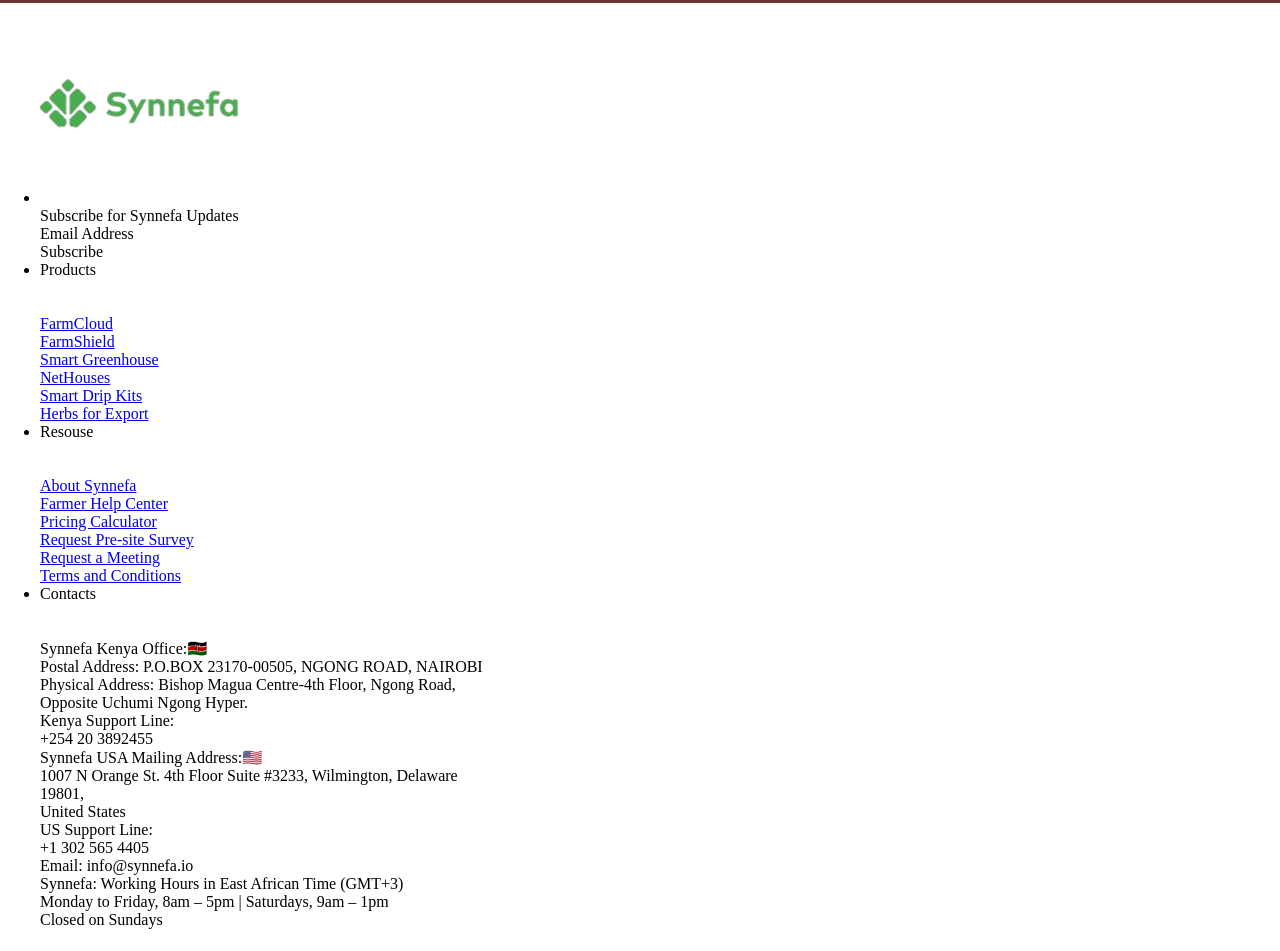
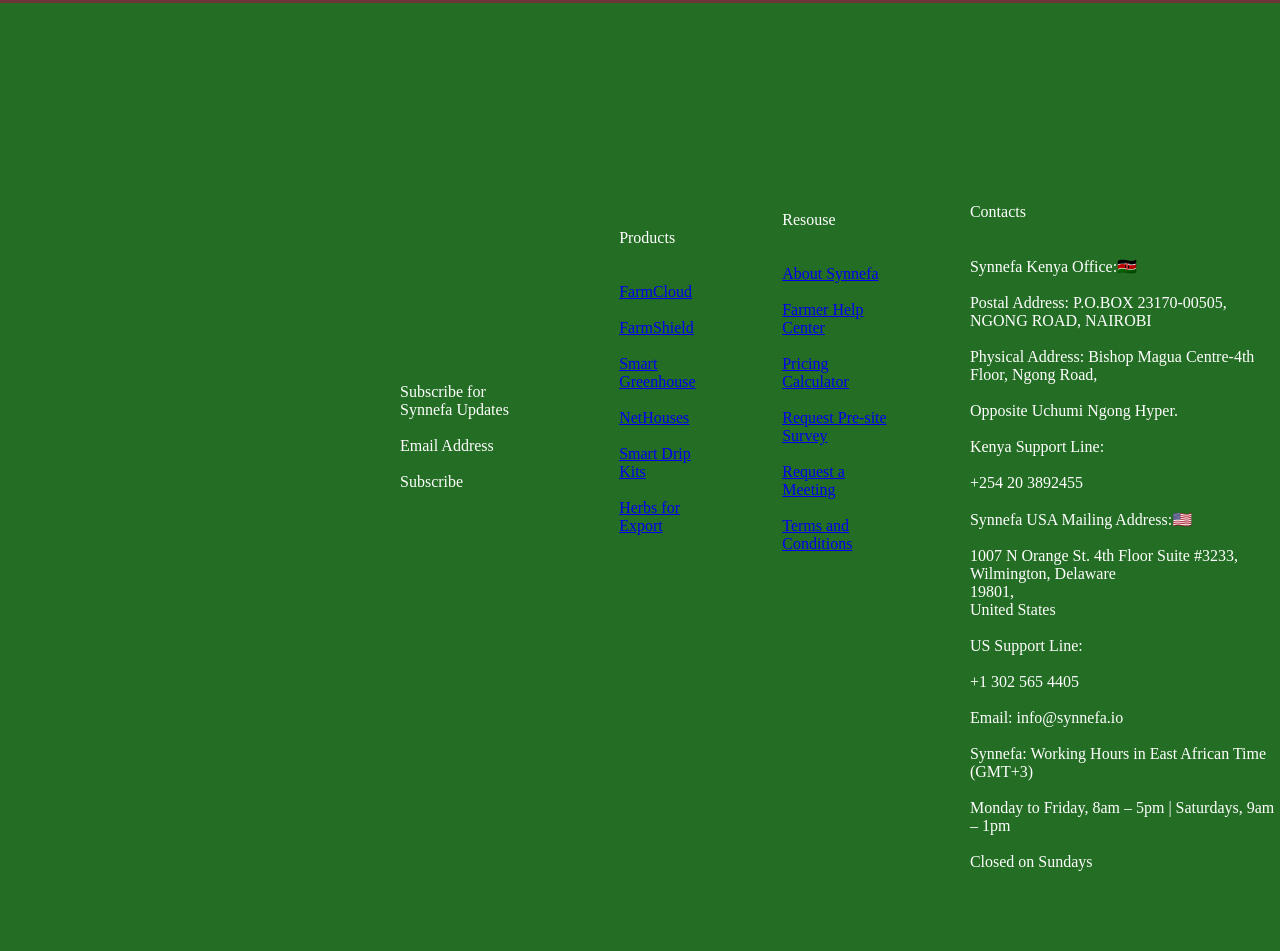
Before and after one commit to shis-ia/Synnefa, a plain HTML site: page index.html in a window 1280 px wide. Shown: the part 7983-8934 px from the top of the page. Before the commit the page ends 8912 px from the top, so only its background shows below. Drawn offline with Linux system fonts and the light colour scheme.

Commit message:
list styling

```diff
--- a/index.html
+++ b/index.html
@@ -135,7 +135,8 @@
                 <li class="button1"><span class="sub1">Screenhouses</span> <br><br>
                     To us buying a screenhouse is a <br>partnership that ensures we provide <br>farming solutions to
                     help you
-                        succeed and <br>grow. <br><span class="sublink"><br><a href="#" class="link9">Learn more</a></span></li>
+                    succeed and <br>grow. <br><span class="sublink"><br><a href="#" class="link9">Learn more</a></span>
+                </li>
                 <li class="button1"><span class="sub1">NetHouses</span><br><br>
                     The Synnefa net houses are designed to <br>provide a durable space to grow your <br>
                     vegetables,flowers and
@@ -145,7 +146,8 @@
                     Our drip irrigation kits are designed to <br> provide a durable space to grow your
                     <br>vegetables, flowers
                     and fruits all year <br>round. <b></b><span class="sublink"><br><a href="#" class="link9">Learn
-                                more</a></span></li>
+                            more</a></span>
+                </li>
             </ul>
 
         </div>
@@ -178,7 +180,8 @@
 
         <div class="part10">
             <p><span class="paragraph15">Edward - Njeri</span> <br> <span class="lineSpan6">Farmer</span></p>
-            <p class="paragraph16"><span class="subparagraph">“My recommendation to other farmers is <br>to apply the Synnefa technology which
+            <p class="paragraph16"><span class="subparagraph">“My recommendation to other farmers is <br>to apply the
+                    Synnefa technology which
                     <br>shall see them go
                     far in terms of <br>production, quantity, and quality.”</span>
             </p>
@@ -240,29 +243,39 @@
                 sales@synnefa.io
             </p>
         </div>
-        <div>
-            <ul>
-                <li><img src="synnefa.png" alt=""><br>Subscribe for Synnefa Updates <br><span>Email Address</span> <br>
-                <span>Subscribe</span></li>
-                <li>Products<br><br><br><a href="#">FarmCloud</a><br><a href="#">FarmShield</a>
-                <br><a href="#">Smart Greenhouse</a><br> <a href="#">NetHouses</a><br><a href="#">Smart Drip Kits</a>
-            <br><a href="#">Herbs for Export</a></li>
-            <li>Resouse <br><br><br><a href="#">About Synnefa</a><br><a href="#">Farmer Help Center</a><br><a href="#">
-                Pricing Calculator</a><br><a href="#">Request Pre-site Survey</a><br><a href="#">Request a Meeting</a>
-            <br><a href="#">Terms and Conditions</a></li>
-            <li>Contacts <br><br><br><span>Synnefa Kenya Office:🇰🇪</span><br>Postal Address: P.O.BOX 23170-00505, NGONG ROAD, NAIROBI <br>
-                Physical Address: Bishop Magua Centre-4th Floor, Ngong Road, <br> Opposite Uchumi Ngong Hyper. <br>
-                <span>Kenya Support Line:</span> <br>
-                +254 20 3892455 <br>
-                <span>Synnefa USA Mailing Address:🇺🇸</span><br>
-                1007 N Orange St. 4th Floor  Suite #3233, Wilmington, Delaware <br>19801,<br>
-                United States <br>
-                <span>US Support Line:</span><br>
-                +1 302 565 4405 <br>
-                Email: info@synnefa.io <br>
-                <span>Synnefa: Working Hours in East African Time (GMT+3)</span><br>
-                Monday to Friday, 8am – 5pm | Saturdays, 9am – 1pm <br>
-                Closed on Sundays</li>
+        <div class="part13">
+            <ul class="list10">
+                <li class="one">Subscribe for Synnefa Updates <br><br><span>Email
+                        Address</span> <br><br>
+                    <span>Subscribe</span>
+                </li>
+                <li class="two">Products<br><br><br><a href="#">FarmCloud</a><br><br><a href="#">FarmShield</a>
+                    <br><br><a href="#">Smart Greenhouse</a><br><br> <a href="#">NetHouses</a><br><br><a href="#">Smart
+                        Drip Kits</a><br>
+                    <br><a href="#">Herbs for Export</a>
+                </li>
+                <li class="three">Resouse <br><br><br><a href="#">About Synnefa</a><br><br><a href="#">Farmer Help
+                        Center</a><br><br><a href="#">
+                        Pricing Calculator</a><br><br><a href="#">Request Pre-site Survey</a><br><br><a href="#">Request
+                        a Meeting</a>
+                    <br><br><a href="#">Terms and Conditions</a>
+                </li>
+                <li class="four">Contacts <br><br><br><span>Synnefa Kenya Office:🇰🇪</span><br><br>Postal Address: P.O.BOX
+                    23170-00505, NGONG ROAD, NAIROBI <br><br>
+                    Physical Address: Bishop Magua Centre-4th Floor, Ngong Road, <br><br> Opposite Uchumi Ngong Hyper.
+                    <br><br>
+                    <span>Kenya Support Line:</span> <br><br>
+                    +254 20 3892455 <br><br>
+                    <span>Synnefa USA Mailing Address:🇺🇸</span><br><br>
+                    1007 N Orange St. 4th Floor Suite #3233, Wilmington, Delaware <br>19801,<br>
+                    United States <br><br>
+                    <span>US Support Line:</span><br><br>
+                    +1 302 565 4405 <br><br>
+                    Email: info@synnefa.io <br><br>
+                    <span>Synnefa: Working Hours in East African Time (GMT+3)</span><br><br>
+                    Monday to Friday, 8am – 5pm | Saturdays, 9am – 1pm <br><br>
+                    Closed on Sundays
+                </li>
             </ul>
         </div>
 
--- a/style.css
+++ b/style.css
@@ -429,7 +429,8 @@
     padding-bottom: 100px;
 
 }
-.subparagraph{
+
+.subparagraph {
     border: solid;
 }
 
@@ -566,3 +567,28 @@
     padding-right: 300px;
     padding-top: 80px;
 }
+
+.part13 {
+    background-color: rgb(36, 109, 36);
+    color: white;
+    padding-bottom: 80px;
+}
+
+.list10 {
+    display: flex;
+    list-style: none;
+    padding-left: 400px;
+    gap: 80px
+}
+
+ .two {
+    padding-bottom: 110px;
+}
+
+.three {
+    padding-bottom: 110px;
+}
+
+.four {
+    padding-top: 200px;
+}
```
Lines whose indentation alone changed are shown as unchanged.
